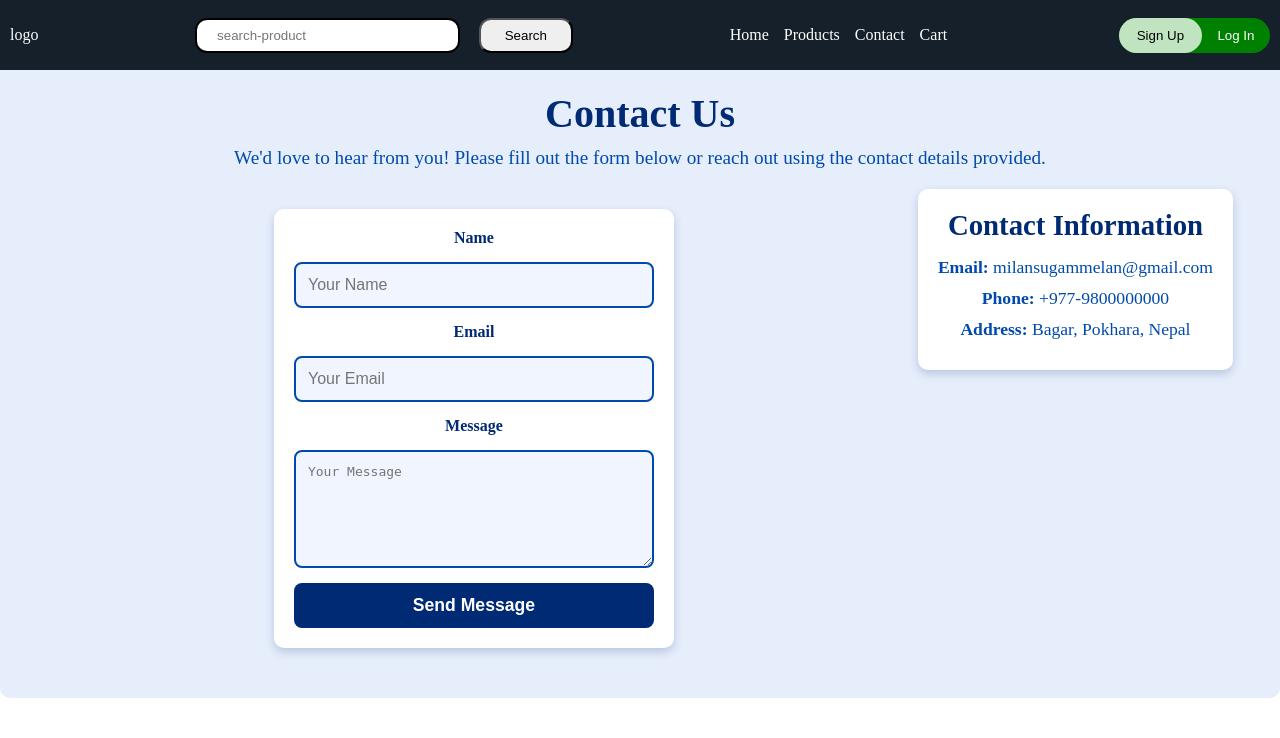
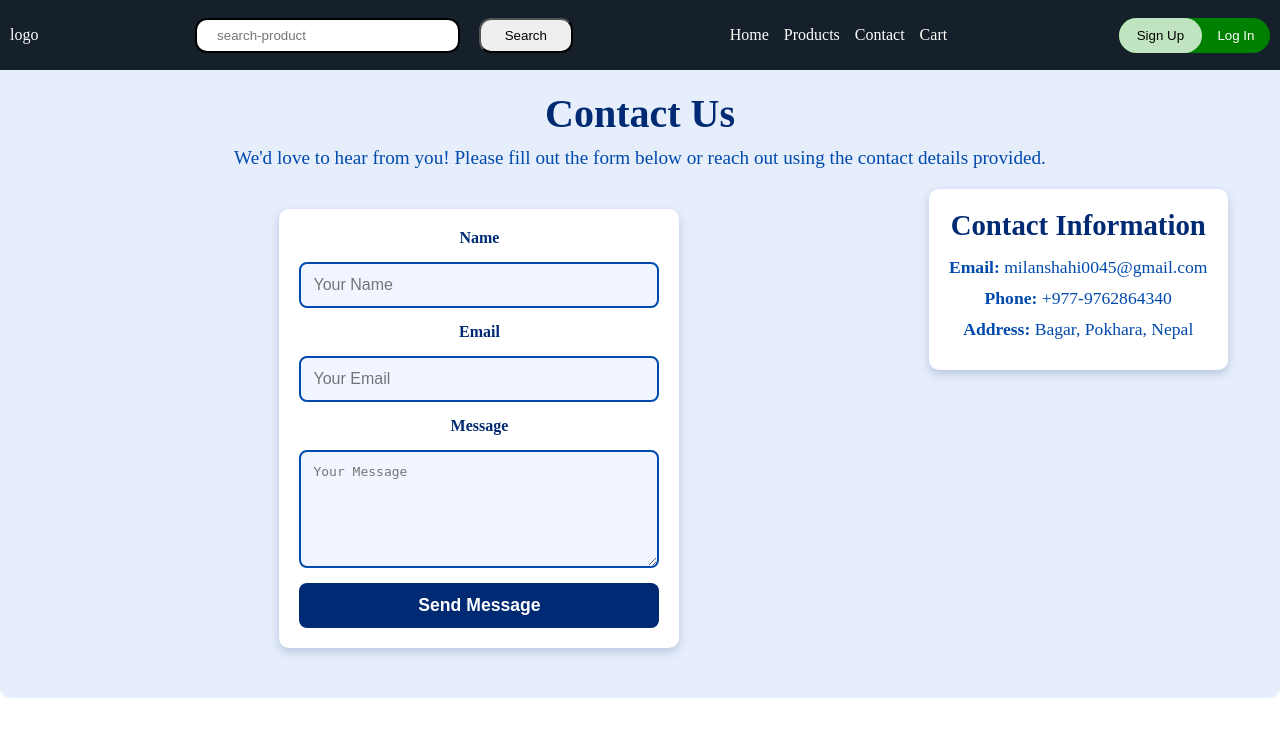
Before and after one commit to milanshahi57/nepstore, a Django app: page /contact/ in a window 1280 px wide. Shown: the top 738 px of the page. Run offline with Django 5.2, Linux system fonts and the light colour scheme.

Commit message:
contact info and product_detail page edited

```diff
--- a/nepmart/static/css/product_detail.css
+++ b/nepmart/static/css/product_detail.css
@@ -69,10 +69,13 @@
     cursor: pointer;
     text-decoration: none;
     color: white;
+    width: 300px;
     border-radius: 5px;
+    margin-top: 10px;
 }
 .buy-now {
     background: #2196F3;
+
 }
 .add-to-cart {
     background: #FF9800;
--- a/nepmart/templates/contact.html
+++ b/nepmart/templates/contact.html
@@ -28,8 +28,8 @@
 
     <div class="contact-info">
         <h3>Contact Information</h3>
-        <p><strong>Email:</strong> milansugammelan@gmail.com</p>
-        <p><strong>Phone:</strong> +977-9800000000</p>
+        <p><strong>Email:</strong> milanshahi0045@gmail.com</p>
+        <p><strong>Phone:</strong> +977-9762864340</p>
         <p><strong>Address:</strong> Bagar, Pokhara, Nepal</p>
     </div>
 </div>
--- a/nepmart/templates/product_detail.html
+++ b/nepmart/templates/product_detail.html
@@ -14,6 +14,8 @@
 
     <div class="product-right">
         <h1 class="product_name">{{ product.name }}</h1>
+        <h2>Product Details</h2>
+        <p>{{ product.description }}</p>
         <div class="rating">
             ⭐⭐⭐⭐⭐
              {% comment %} <span>({{ product.reviews.count }})</span> {% endcomment %}
@@ -44,8 +46,7 @@
 
         <a href="{% url 'cart' %}" class="buy-now">Buy Now</a>
 
-        <h2>Product Details</h2>
-        <p>{{ product.description }}</p>
+
     </div>
 </div>
 
```
